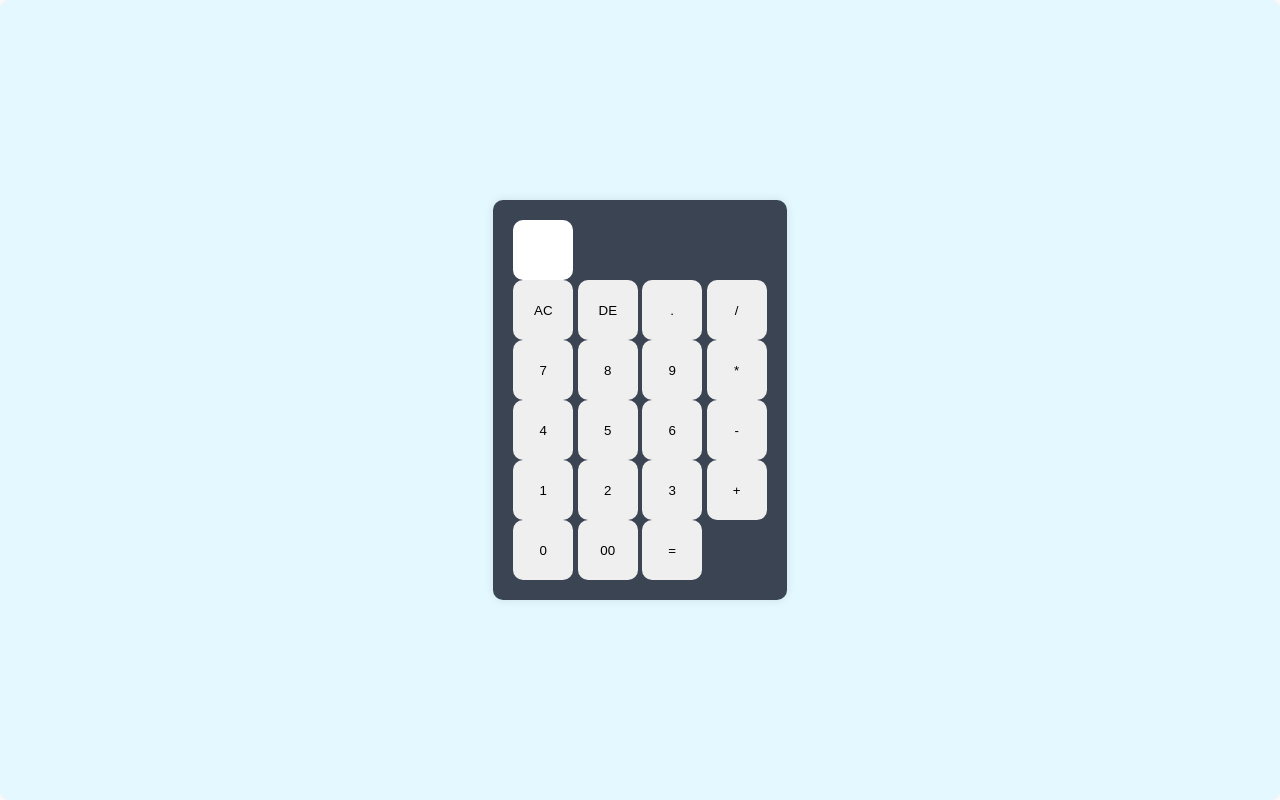
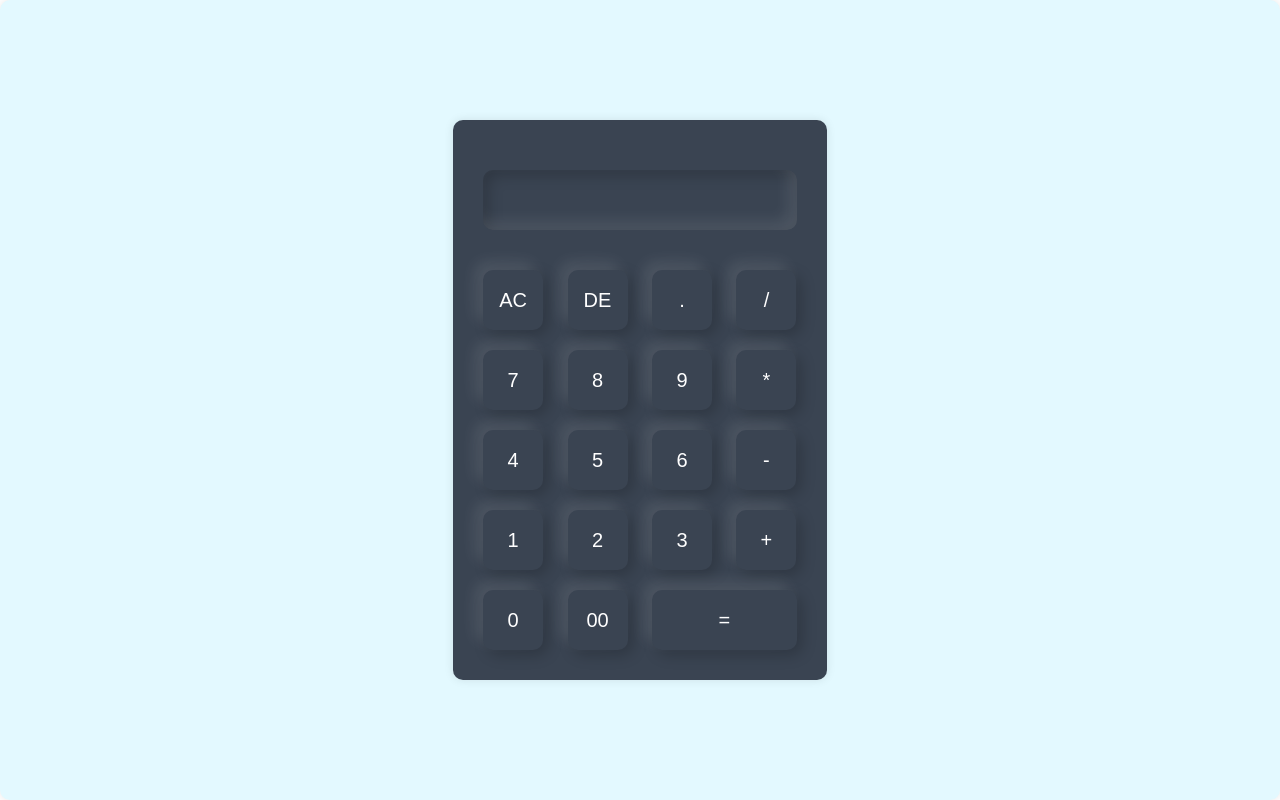
Before and after one commit to ShemThuo/Calculator-App, a plain HTML site: page index.html in a window 1280 px wide. Drawn offline with Linux system fonts and the light colour scheme.

Commit message:
Looking good

```diff
--- a/app.css
+++ b/app.css
@@ -37,5 +37,33 @@ body{
     width: 60px;
     height: 60px;
     border-radius: 10px;
-    box-shadow: -8p;
+    box-shadow: -8px -8px 15px rgba(255,255,255,0.1), 5px 5px 15px rgba(0,0,0,0.2);
+    background: transparent;
+    font-size: 20px;
+    color: #fff;
+    cursor: pointer;
+    margin: 10px;
 }
+
+.calculator form input:hover {
+    background: #3a4452;
+    color: #fff;
+    box-shadow: inset -8px -8px 15px rgba(255,255,255,0.1), inset 5px 5px 15px rgba(0,0,0,0.2);
+}
+
+form .display {
+    display: flex;
+    justify-content: center;
+    margin: 20px 0;
+}
+
+form .display input {
+    text-align: right;
+    flex: 1;
+    font-size: 45px;
+    box-shadow: inset -8px -8px 15px rgba(255,255,255,0.1), inset 5px 5px 15px rgba(0,0,0,0.2);
+}
+
+form input.equal {
+    width: 145px;
+}
--- a/index.html
+++ b/index.html
@@ -12,7 +12,7 @@
         <div class="container">
             <div class="calculator">
                 <form action="">
-                    <div>
+                    <div class="display">
                         <input type="text" name="" id="display" class="screen">
                     </div>
                     <div>
@@ -42,7 +42,7 @@
                     <div>
                         <input type="button" value="0">
                         <input type="button" value="00">
-                        <input type="button" value="=">
+                        <input type="button" value="=" class="equal">
                 </form>
             </div>
         </div>
```
